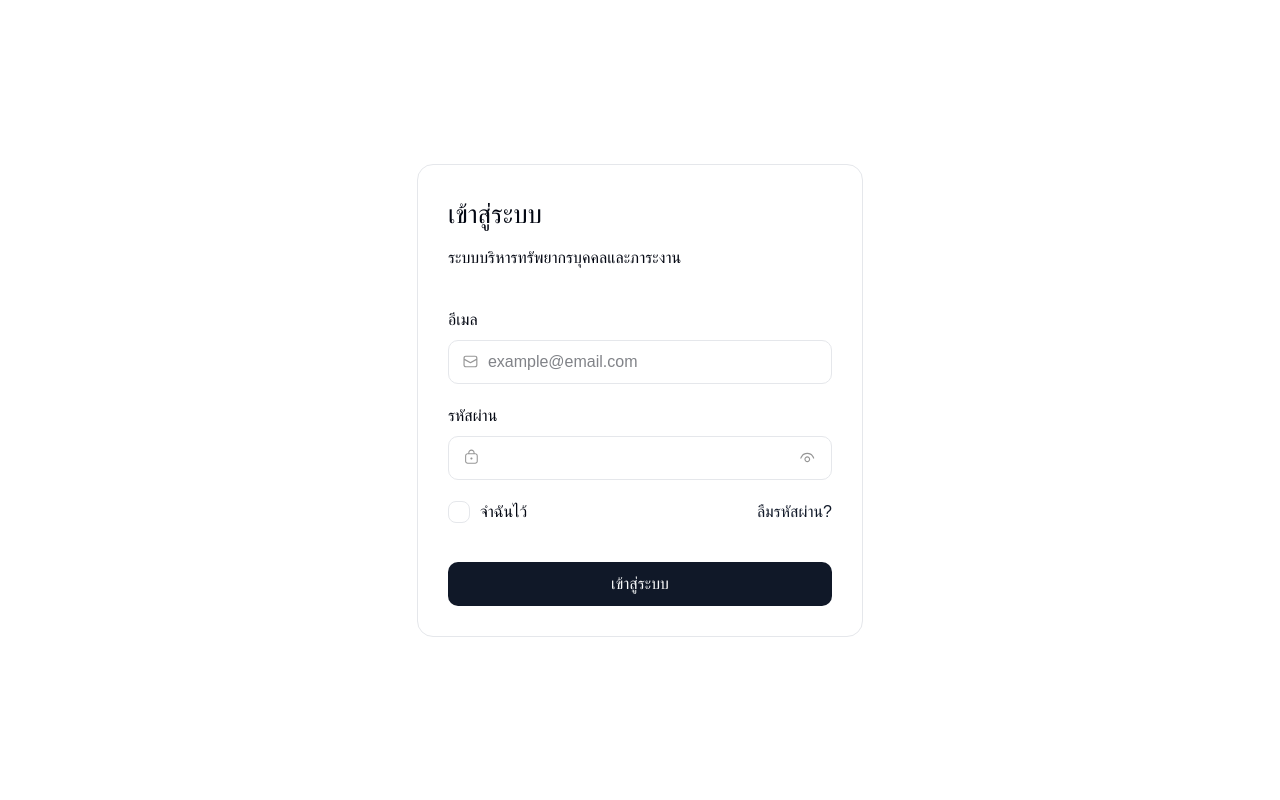
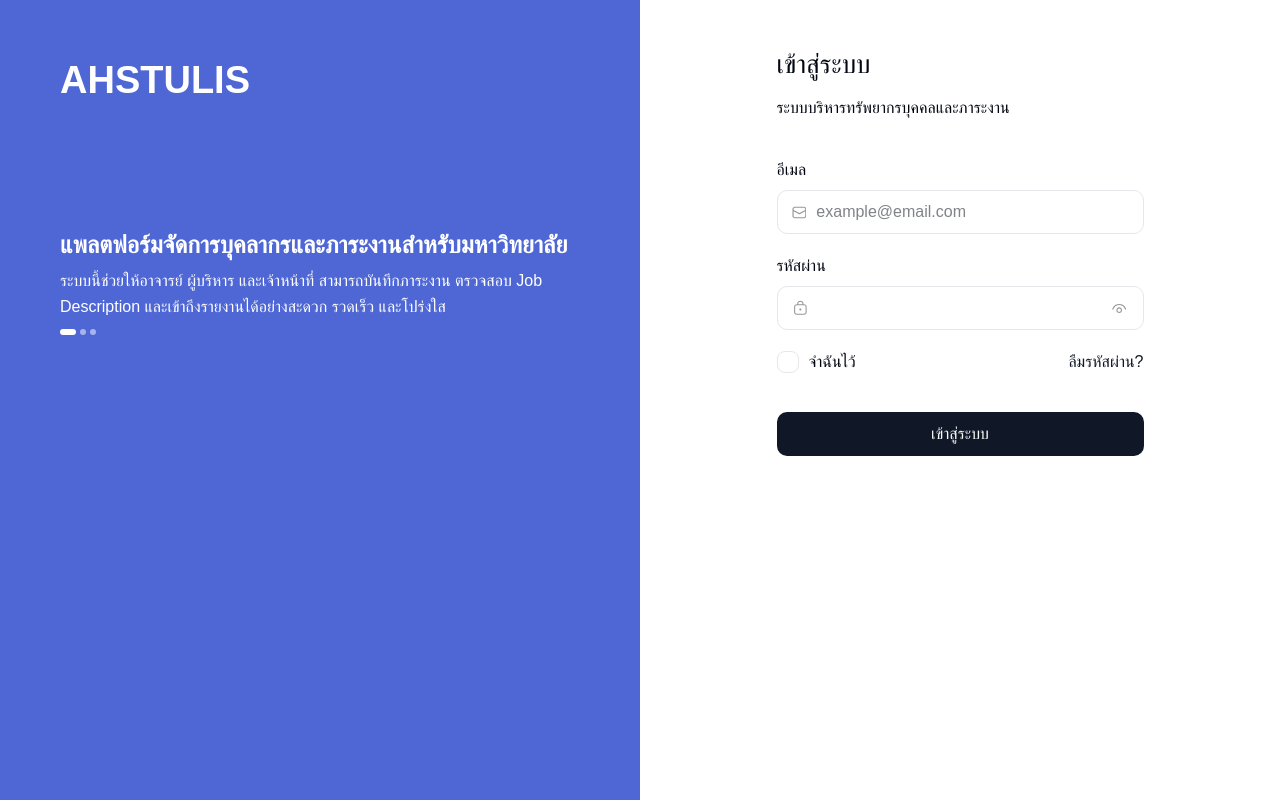
Before and after one commit to subhibhat/hrm-app, a Next.js app: page /auth/login in a window 1280 px wide. Built offline with nearby package versions, Linux system fonts and the light colour scheme; a web font is replaced by a local one.

Commit message:
updaet: login page layout

```diff
--- a/src/app/auth/layout.tsx
+++ b/src/app/auth/layout.tsx
@@ -1,13 +1,34 @@
 export default function Layout({ children }: Readonly<{ children: React.ReactNode }>) {
 	return (
-		<div className=" flex w-full h-screen justify-center items-center ">
-			<div className=" flex h-full justify-center items-center ">
-				<div className=" flex ">
-					<div className=" flex w-[446px] p-[30px] flex-col items-start gap-[38px] shrink-0 border-[1px] border-solid border-[var(--border)] rounded-2xl ">
-						{children}
+		<div className=" flex w-full h-screen bg-[#4E67D5] ">
+			<div className=" flex w-[60%] lg:w-[50%] h-screen text-white ">
+				<div className=" flex flex-col w-[846px] items-start gap-[130px] p-[60px] flex[1_0_0] self-stretch ">
+					<h1 className=" text-white text-center text-[38px] not-italic font-bold leading-[110%] ">AHSTULIS</h1>
+					<div className=" flex flex-col items-center gap-2.5 self-stretch ">
+						<div className=" flex flex-col items-start gap-2.5 ">
+							<h1 className=" text-white text-center text-2xl not-italic font-semibold leading-[110%] ">แพลตฟอร์มจัดการบุคลากรและภาระงานสำหรับมหาวิทยาลัย</h1>
+							<p className=" text-white not-italic font-normal leading-[160%] ">ระบบนี้ช่วยให้อาจารย์ ผู้บริหาร และเจ้าหน้าที่ สามารถบันทึกภาระงาน ตรวจสอบ Job Description และเข้าถึงรายงานได้อย่างสะดวก รวดเร็ว และโปร่งใส</p>
+							<div className=" flex items-start gap-1 ">
+								<div className=" w-4 h-1.5 rounded-[1000px] bg-white "></div>
+								<div className=" w-1.5 h-1.5 rounded-full bg-[rgba(255,255,255,0.50)] "></div>
+								<div className=" w-1.5 h-1.5 rounded-full bg-[rgba(255,255,255,0.50)] "></div>
+							</div>
+						</div>
 					</div>
 				</div>
 			</div>
+			<div className=" flex w-[40%] lg:w-[50%] h-screen bg-white justify-center ">
+				<div className=" flex flex-col md:py-[15px] items-center ">{children}</div>
+			</div>
 		</div>
+		// <div className=" flex w-full h-screen justify-center items-center ">
+		// 	<div className=" flex h-full justify-center items-center ">
+		// 		<div className=" flex ">
+		// 			<div className=" flex w-[446px] p-[30px] flex-col items-start gap-[38px] shrink-0 border-[1px] border-solid border-[var(--border)] rounded-2xl ">
+		// 				{/* {children} */}
+		// 			</div>
+		// 		</div>
+		// 	</div>
+		// </div>
 	);
 }
--- a/src/app/auth/login/components/login-form.tsx
+++ b/src/app/auth/login/components/login-form.tsx
@@ -4,7 +4,7 @@ type LoginForm = {
 
 export default function LoginForm({ onSubmit }: LoginForm) {
 	return (
-		<form onSubmit={onSubmit} className=" flex w-full flex-col items-start gap-[38px] self-stretch ">
+		<form onSubmit={onSubmit} className=" flex w-[427px] p-[30px] flex-col items-start gap-[38px] self-stretch ">
 			<div className=" flex flex-col items-start gap-3 self-stretch ">
 				<h1 className=" text-[var(--text-primary)] text-center text-[26px] font-medium not-italic ">เข้าสู่ระบบ</h1>
 				<h2 className=" text-[var(--text-secondary)] ">ระบบบริหารทรัพยากรบุคคลและภาระงาน</h2>
```
